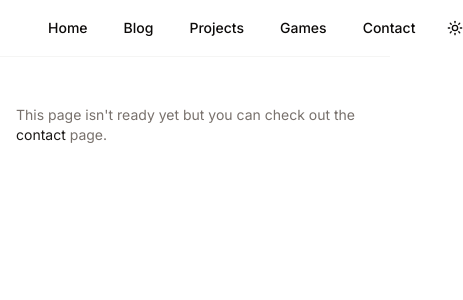
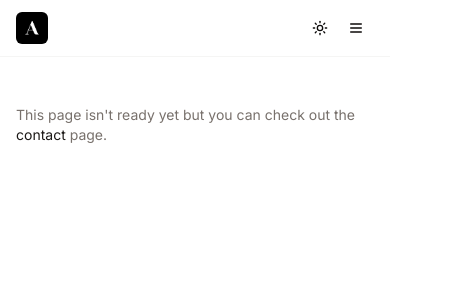
Before and after one commit to alexandretrotel/portfolio, a Next.js app: page / in a window 390 px wide. Shown: the top 300 px of the page, 463 px wide, since content can reach past the window. Built offline with nearby package versions, Linux system fonts and the light colour scheme.

Commit message:
fix: header

```diff
--- a/src/components/core/header.tsx
+++ b/src/components/core/header.tsx
@@ -1,3 +1,6 @@
+"use client";
+import "client-only";
+
 import {
   NavigationMenu,
   NavigationMenuItem,
@@ -5,8 +8,11 @@ import {
   NavigationMenuList,
 } from "@/components/ui/navigation-menu";
 import Link from "next/link";
+import Image from "next/image";
+import { useState } from "react";
+import { Menu, X } from "lucide-react";
+import { Button } from "@/components/ui/button";
 import { DarkModeToggle } from "@/components/ui/dark-mode-toggle";
-import Image from "next/image";
 
 interface ComponentProps {
   title: string;
@@ -37,11 +43,12 @@ const components: ComponentProps[] = [
   },
 ];
 
-export default async function Header() {
+export default function Header() {
+  const [isMenuOpen, setIsMenuOpen] = useState(false);
+
   return (
     <header className="sticky top-0 z-50 w-full border-b border-border/40 bg-background/95 backdrop-blur supports-[backdrop-filter]:bg-background/60 dark:border-border">
-      <div className="flex h-14 items-center justify-center px-4 max-w-5xl mx-auto">
-        <div className="flex items-center justify-between w-full gap-4">
+      <div className="flex h-14 items-center justify-between px-4 max-w-5xl mx-auto">
         <Link href="/" passHref>
           <Image
             src="/letter.png"
@@ -51,8 +58,10 @@ export default async function Header() {
             className="rounded-md hover:opacity-80"
           />
         </Link>
+
+        <div className="hidden md:flex items-center gap-6">
           <NavigationMenu>
-            <NavigationMenuList className="flex items-center md:gap-6">
+            <NavigationMenuList className="flex items-center gap-6">
               {components.map((component) => {
                 if (component.disabled) {
                   return null;
@@ -70,9 +79,50 @@ export default async function Header() {
               })}
             </NavigationMenuList>
           </NavigationMenu>
+        </div>
+
+        <div className="hidden md:flex">
           <DarkModeToggle />
         </div>
+
+        <div className="md:hidden flex items-center">
+          <DarkModeToggle />
+          <Button
+            variant="ghost"
+            size="icon"
+            onClick={() => setIsMenuOpen(!isMenuOpen)}
+          >
+            {isMenuOpen ? (
+              <X className="h-6 w-6" />
+            ) : (
+              <Menu className="h-6 w-6" />
+            )}
+          </Button>
         </div>
+      </div>
+
+      {isMenuOpen && (
+        <div className="md:hidden">
+          <nav className="flex flex-col items-center gap-2 py-4">
+            {components.map((component) => {
+              if (component.disabled) {
+                return null;
+              }
+
+              return (
+                <Link
+                  key={component.title}
+                  href={component.href}
+                  className="w-full text-center py-2 text-sm font-medium transition-colors hover:bg-accent hover:text-accent-foreground"
+                  onClick={() => setIsMenuOpen(false)}
+                >
+                  {component.title}
+                </Link>
+              );
+            })}
+          </nav>
+        </div>
+      )}
     </header>
   );
 }
```
Lines whose indentation alone changed are shown as unchanged.
